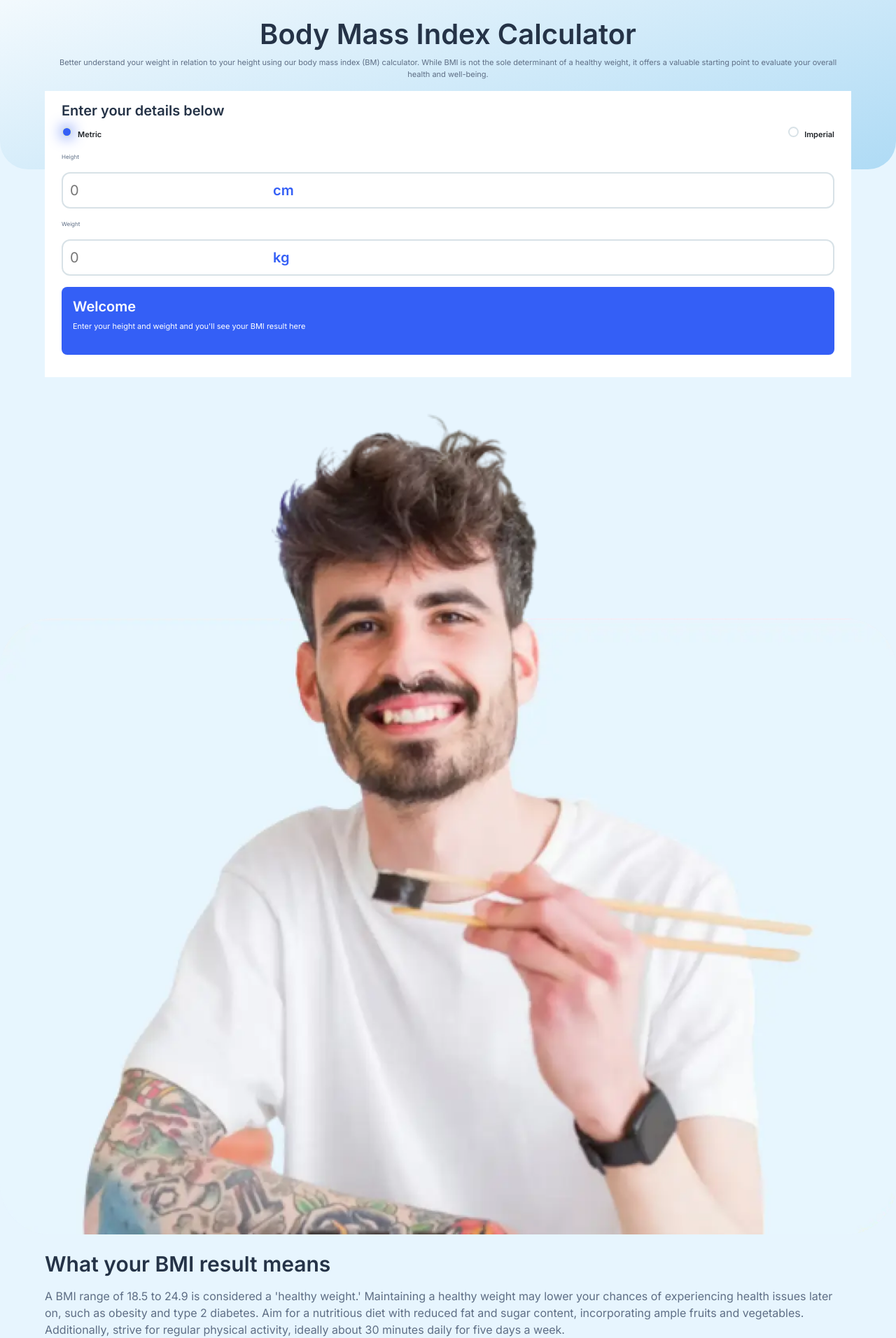
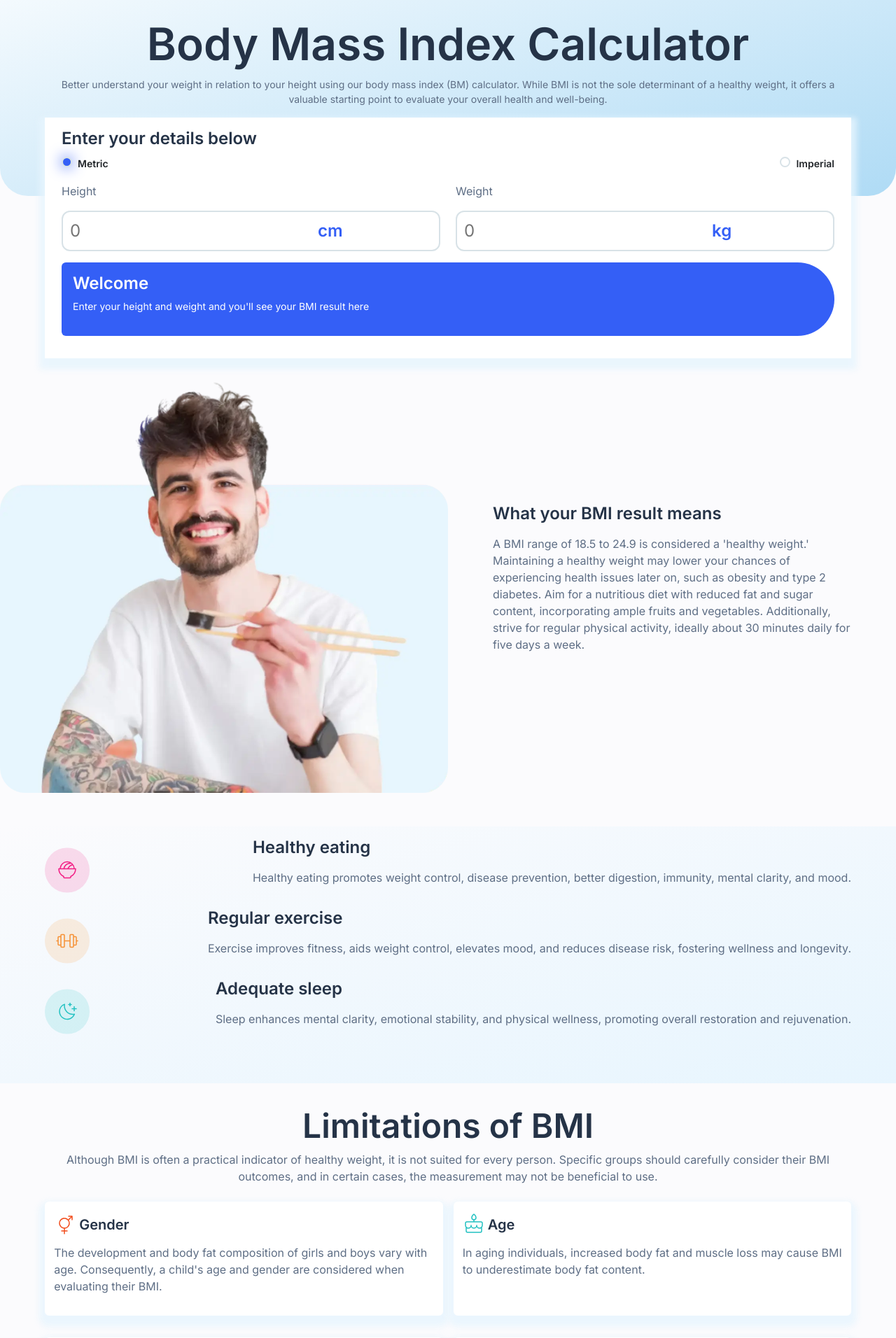
Before and after one commit to JoanaMamley/frontendmentor-bmi-calculator, an Angular app in the folder bmi-calculator/: page / in a window 1280 px wide. Shown: the part 111-2023 px from the top of the page at 70% size. Built offline with nearby package versions, Linux system fonts and the light colour scheme.

Commit message:
add responsive attributes for tablet screen size

```diff
--- a/bmi-calculator/src/app/bmi-calculate/bmi-calculate.component.html
+++ b/bmi-calculator/src/app/bmi-calculate/bmi-calculate.component.html
@@ -23,7 +23,7 @@
             </div>
         </div>
 
-        <div>
+        <div [ngClass]="{ 'flex-height-weight': metricOptionSelected}">
             <div class="height mt-3">
                 <p class="small-body">Height</p>
                 <div *ngIf="metricOptionSelected" class="heading-medium bold-medium-body w-100 p-2 bmi-metric-input">
--- a/bmi-calculator/src/app/bmi-calculate/bmi-calculate.component.scss
+++ b/bmi-calculator/src/app/bmi-calculate/bmi-calculate.component.scss
@@ -20,6 +20,7 @@
     background-color: white;
     width: 90%;
     padding-bottom: 2rem;
+    box-shadow: 0 8px 8px 8px rgba(231, 245, 254, 0.8);
 }
 
 /* Hide default radio button */
@@ -70,3 +71,22 @@ input[type="radio"] {
   background-color: rgb(52, 95, 246);
   border-radius: 8px;
 }
+
+@media screen and (min-width: 768px) {
+  .flex-height-weight{
+    display: flex;
+    justify-content: space-between;
+  }
+
+  .height{
+    width: 49%;
+  }
+
+  .weight{
+    width: 49%;
+  }
+
+  .result{
+    border-radius: 8px 70px 70px 8px;
+  }
+}
--- a/bmi-calculator/src/app/limitations/limitations.component.scss
+++ b/bmi-calculator/src/app/limitations/limitations.component.scss
@@ -11,4 +11,25 @@
     margin: 1rem 0;
     padding: 0.7rem;
     border: 2px solid white;
+    box-shadow: 0 8px 8px 8px rgba(231, 245, 254, 0.8);
 }
+
+
+
+@media screen and (min-width: 768px){
+    .limitation-cards{
+        display: grid;
+        grid-template-columns: repeat(2, 1fr);
+        gap: 15px;
+    }
+
+    .card{
+        margin: 0.5rem 0;
+    }
+
+    .card:nth-child(5) {
+        grid-column: 1 / 3; /* Spans across both columns */
+        justify-self: center;
+        width: 50%;
+    }
+}
--- a/bmi-calculator/src/app/result-meaning/result-meaning.component.html
+++ b/bmi-calculator/src/app/result-meaning/result-meaning.component.html
@@ -1,8 +1,8 @@
 <div class="mt-3">
     <div class="result-meaning">
-        <img src="../../assets/images/image-man-eating.webp" alt="Man eating" class="w-100">
+        <img src="../../assets/images/image-man-eating.webp" alt="Man eating" class="image-man-eating">
         <div class="result-meaning-text pt-4">
-                <h2 class="heading-large">What your BMI result means</h2>
+            <h2 class="heading-medium">What your BMI result means </h2>
             <p class="large-body mt-3 pb-3">
                 A BMI range of 18.5 to 24.9 is considered a 'healthy weight.' Maintaining a healthy weight may lower your chances of
                 experiencing health issues later on, such as obesity and type 2 diabetes. Aim for a nutritious diet with reduced fat and
@@ -12,27 +12,37 @@
         </div>
     </div>
 
+    <div class="tips-section pb-3">
         <div class="tips">
-        <div>
-            <img src="../../assets/images/icon-eating.svg" alt="eating" class="mt-4">
+            <div class="tip">
+                <img src="../../assets/images/icon-eating.svg" alt="eating" class="mt-4 tip-img">
+                <div class="tip-text ms-5">
                     <h2 class="mt-3 heading-medium">Healthy eating</h2>
                     <p class="mt-3">
                         Healthy eating promotes weight control, disease prevention, better digestion, immunity, mental clarity, and mood.
                     </p>
                 </div>
-
-        <div>
-            <img src="../../assets/images/icon-exercise.svg" alt="exercise" class="mt-4">
+            </div>
+            <div class="tip">
+                <img src="../../assets/images/icon-exercise.svg" alt="exercise" class="mt-4 tip-img">
+                <div class="tip-text ms-5">
                     <h2 class="mt-3 heading-medium">Regular exercise</h2>
                     <p class="mt-3">
-                Exercise improves fitness, aids weight control, elevates mood, and reduces disease risk, fostering wellness and longevity.
+                        Exercise improves fitness, aids weight control, elevates mood, and reduces disease risk, fostering
+                        wellness and longevity.
                     </p>
                 </div>
-
-        <div>
-            <img src="../../assets/images/icon-sleep.svg" alt="sleep" class="mt-4">
+            </div>
+            <div class="tip">
+                <img src="../../assets/images/icon-sleep.svg" alt="sleep" class="mt-4 tip-img">
+                <div class="tip-text ms-5">
                     <h2 class="mt-3 heading-medium">Adequate sleep</h2>
-            <p class="mt-3">Sleep enhances mental clarity, emotional stability, and physical wellness, promoting overall restoration and rejuvenation.</p>
+                    <p class="mt-3">
+                        Sleep enhances mental clarity, emotional stability, and physical wellness, promoting overall
+                        restoration and rejuvenation.
+                    </p>
                 </div>
             </div>
         </div>
+    </div>
+</div>
--- a/bmi-calculator/src/app/result-meaning/result-meaning.component.scss
+++ b/bmi-calculator/src/app/result-meaning/result-meaning.component.scss
@@ -8,3 +8,34 @@
     margin: 3rem auto;
     width: 90%;
 }
+
+.tips-section{
+    background-image: linear-gradient(to bottom right, #FBFBFD, #E7F5FE);
+}
+
+.image-man-eating{
+    width: 100%;
+    border-radius: 8px;
+}
+
+@media screen and (min-width: 768px){
+    .result-meaning{
+        display: flex;
+        justify-content: space-around;
+        align-items: center;
+    }
+
+    .image-man-eating{
+        width: 50%;
+    }
+
+    .result-meaning-text{
+        width: 40%;
+        align-self: center;
+    }
+
+    .tip {
+        display: flex;
+        justify-content: space-between;
+    }
+}
--- a/bmi-calculator/src/styles.scss
+++ b/bmi-calculator/src/styles.scss
@@ -6,7 +6,8 @@ body, html {
     padding: 0;
     height: 100%;
     font-family: 'Inter', sans-serif;
-    background-color: #E7F5FE;
+    background-color: #FBFBFD;
+    // background-image: linear-gradient(to bottom right, #E7F5FE, #FBFBFD);
 }
 
 h1, h2, h3{
@@ -36,10 +37,6 @@ p {
 }
 
 
-.small-body{
-    font-size: 8px;
-}
-
 .medium-body{
     font-size: 11px;
 }
@@ -63,3 +60,30 @@ input:focus {
 .white-background{
     background-color: white;
 }
+
+@media screen and (min-width: 768px){
+    .heading-x-large{
+        font-size: 64px;
+    }
+
+    .heading-large{
+          font-size: 48px;
+    }
+
+    .heading-medium{
+          font-size: 24px;
+    }
+
+    .heading-small{
+          font-size: 20px;
+    }
+
+    .medium-body{
+        font-size: 14px;
+    }
+
+    .large-body{
+        font-size: 16px;
+    }
+
+}
```
Lines whose indentation alone changed are shown as unchanged.
